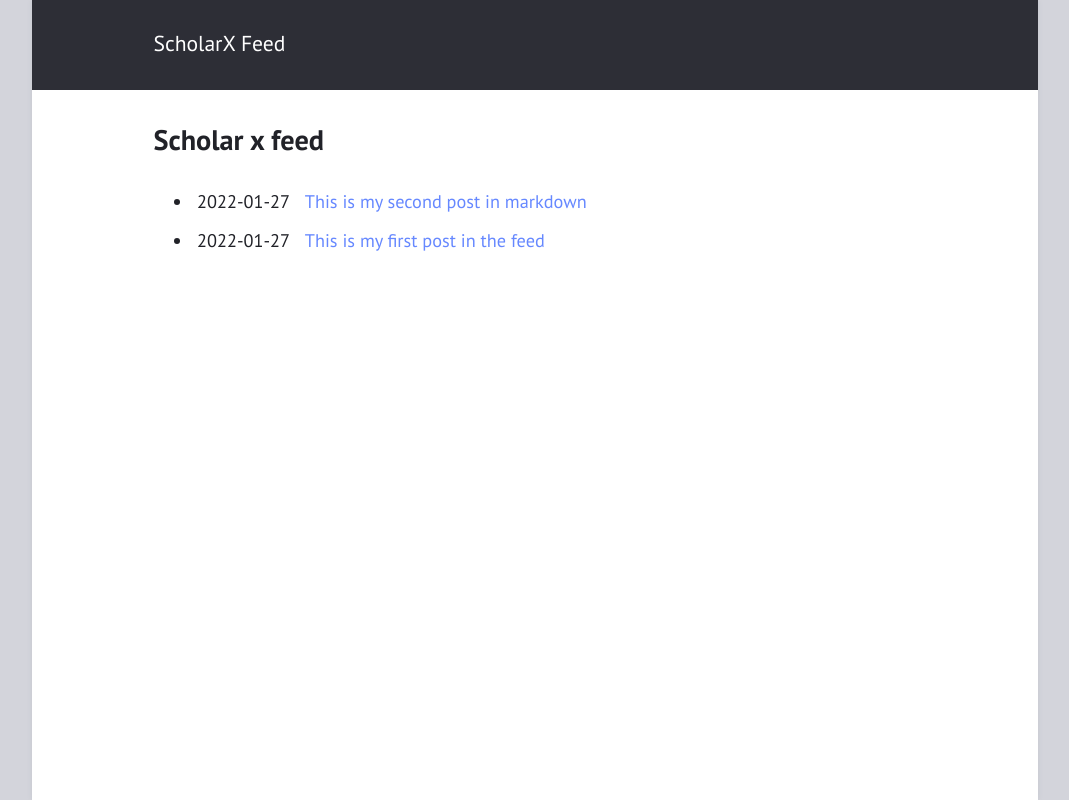
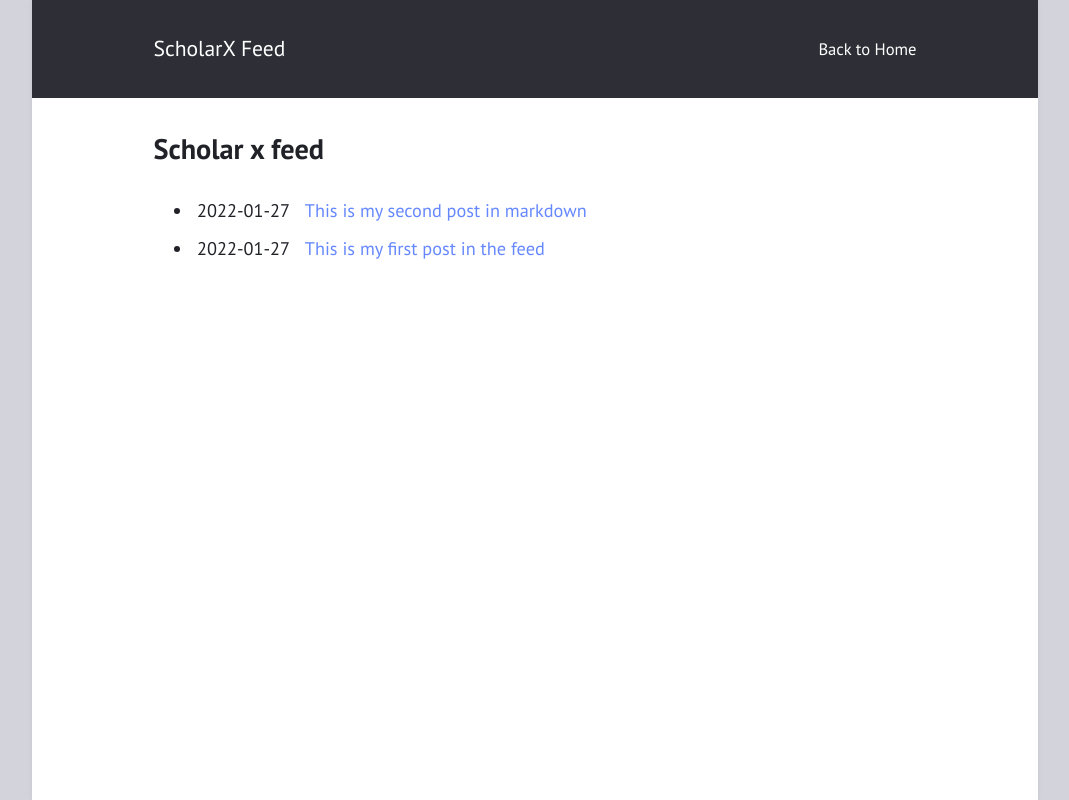
Before and after one commit to scholarxcloud/ScholarXFeed.github.io, a plain HTML site: page index.html in a window 1280 px wide. Shown: the whole page, without its empty margins (105-1174 px from the left). Drawn offline with Linux system fonts and the light colour scheme.

Commit message:
init 4 commit

```diff
--- a/index.html
+++ b/index.html
@@ -3,6 +3,7 @@
 <title>ScholarX Feed | ScholarX Feed</title>
 <meta charset="utf-8">
 <meta name="generator" content="Hugo 0.68.3" />
+<meta name="description" content="ScholarX Feed Blog">
 <meta name="viewport" content="width=device-width, initial-scale=1.0">
 <link rel="stylesheet" href="https://scholarxcloud.github.io/ScholarXFeed.github.io/css/index.css">
 <link rel="canonical" href="https://scholarxcloud.github.io/ScholarXFeed.github.io/">
@@ -12,6 +13,12 @@
 
     <a href="https://scholarxcloud.github.io/ScholarXFeed.github.io/" class="title">ScholarX Feed</a>
 
+
+    <nav>
+
+      <a href="https://scholarx.org/">Back to Home</a>
+
+    </nav>
 
 </header>
 
```
Also changed, not shown: 404.html (+7 -0 lines), categories/index.html (+7 -0 lines), posts/index.html (+7 -0 lines), posts/mypost/index.html (+7 -0 lines), posts/secondpost/index.html (+7 -0 lines), tags/index.html (+7 -0 lines).
